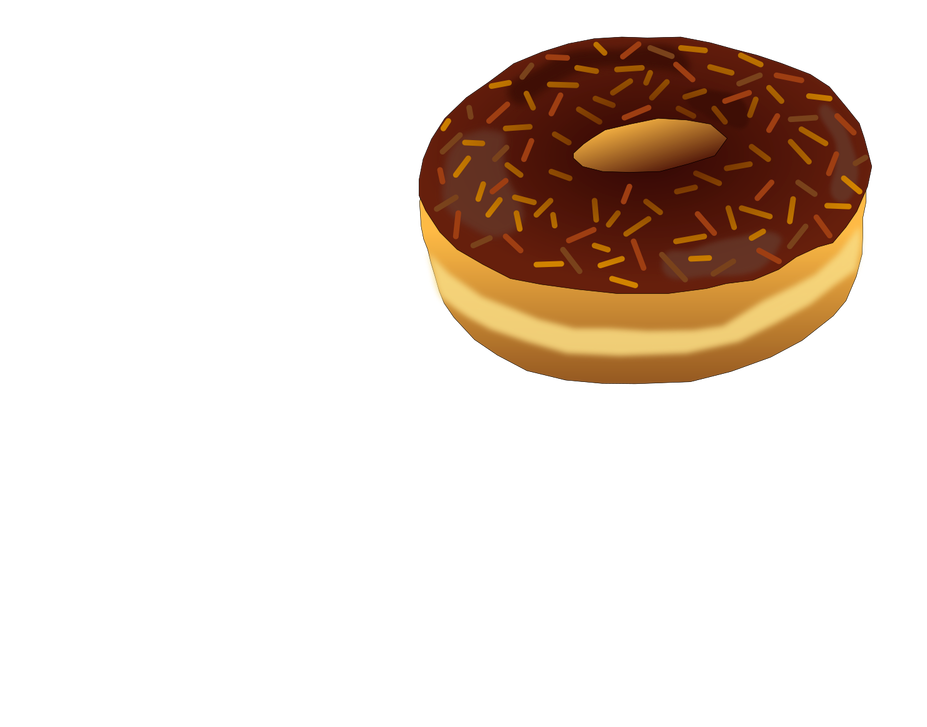
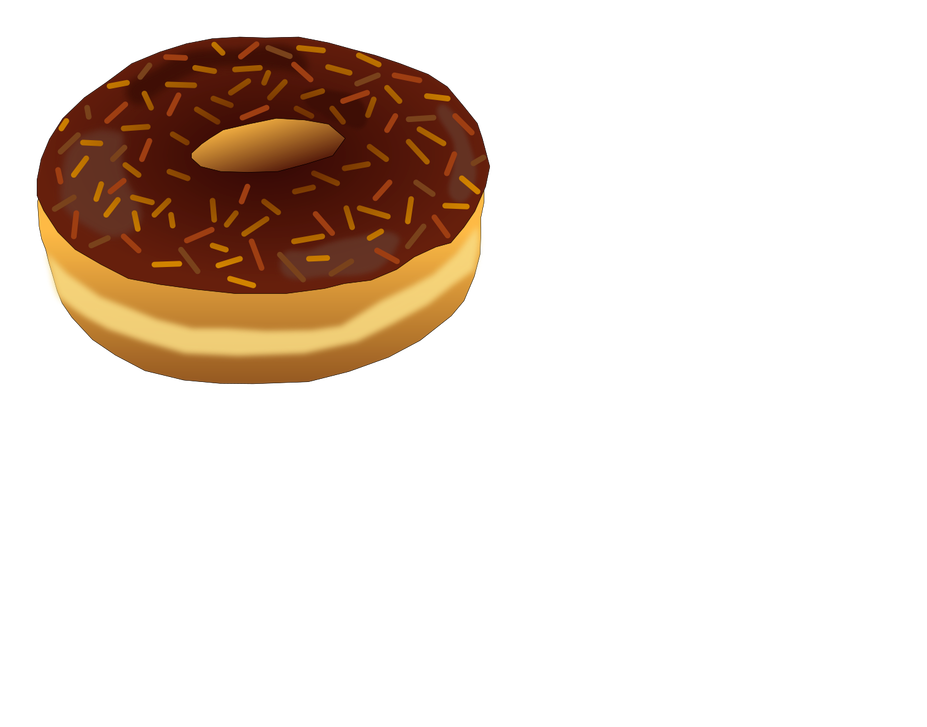
Before and after one commit to BillyAmazing/Donut_World, a plain HTML site: page index.html in a window 1280 px wide. Shown: the part 73-800 px from the top of the page, without its empty margins (0-927 px from the left). Drawn offline with Linux system fonts and the light colour scheme; files whose address does not match are found by name.

Commit message:
Remove body text alignment style

```diff
--- a/index.html
+++ b/index.html
@@ -9,8 +9,6 @@
 <style>
 /* Write styles here :) */
 h1{color: red;}
-body{text-align: center;}
-
 </style>
 <body>
 <h1>Donut World</h1>
```
